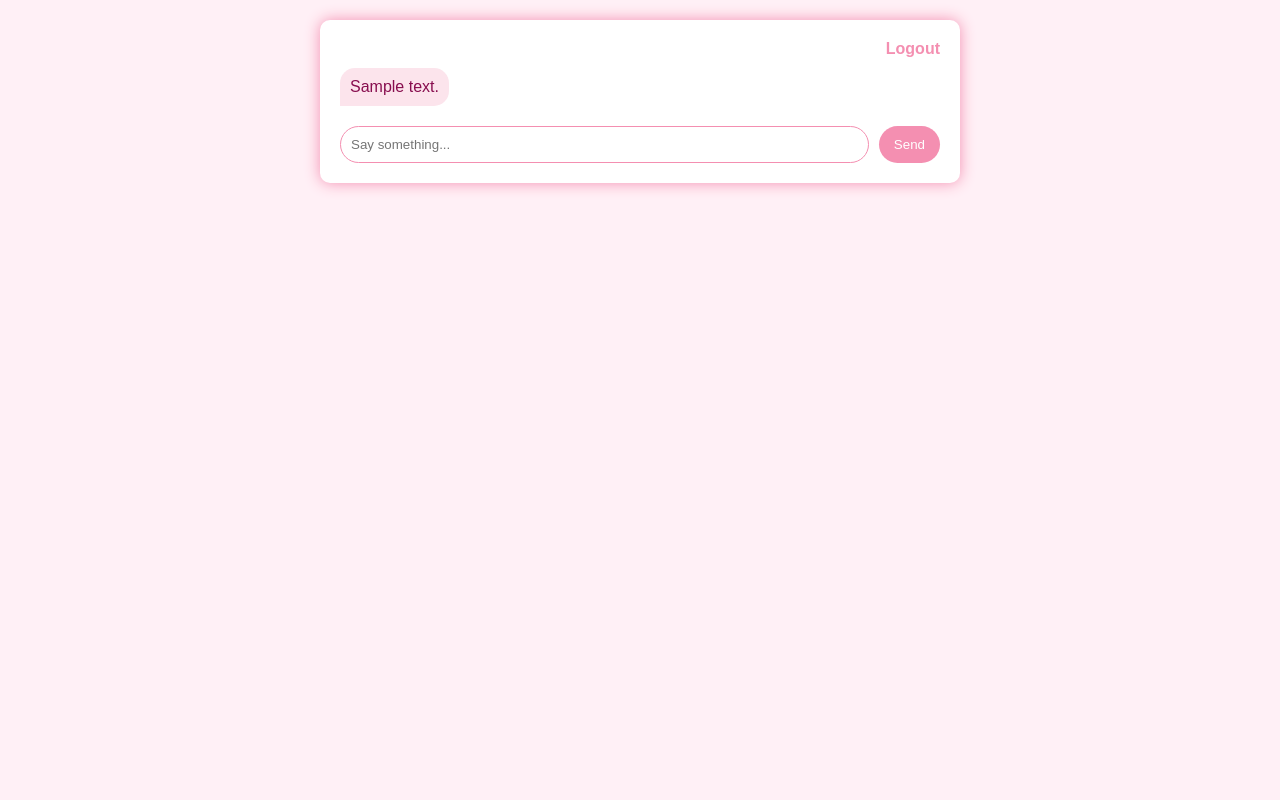
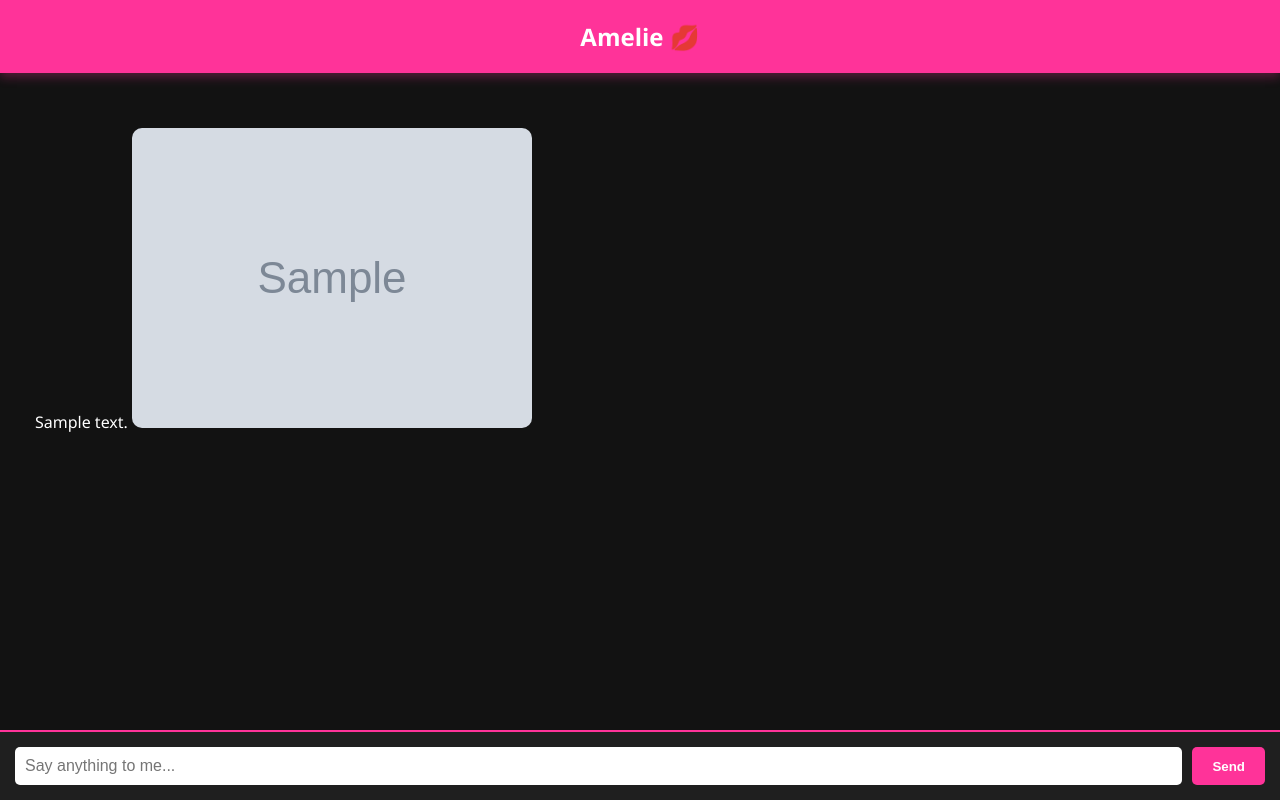
Before and after one commit to toji-exe/Amelie, a Flask app: template templates/index.html in a window 1280 px wide. Run offline with Flask 3, Linux system fonts and the light colour scheme; the template is opened without the code that fills it: most values are stand-ins (such as "Sample title", 1, 10 or a date in 2020); grey boxes marked "Sample" are stand-in pictures.

Commit message:
Update index.html

```diff
--- a/templates/index.html
+++ b/templates/index.html
@@ -1,40 +1,112 @@
 <!DOCTYPE html>
 <html lang="en">
 <head>
-    <meta charset="UTF-8" />
-    <title>Chat with Amelie</title>
+    <meta charset="UTF-8">
+    <title>Amelie 💋</title>
     <style>
-        body { font-family: Arial, sans-serif; background: #fff0f6; margin: 0; }
-        .chat-container { max-width: 600px; margin: 20px auto; padding: 20px; background: white; border-radius: 10px; box-shadow: 0 0 15px #f48fb1; }
-        .message { margin-bottom: 15px; }
-        .user { text-align: right; }
-        .user .text { display: inline-block; background: #f48fb1; color: white; padding: 10px; border-radius: 15px 15px 0 15px; max-width: 70%; }
-        .bot .text { display: inline-block; background: #fce4ec; color: #880e4f; padding: 10px; border-radius: 15px 15px 15px 0; max-width: 70%; }
-        form { display: flex; margin-top: 20px; }
-        input[type=text] { flex-grow: 1; padding: 10px; border-radius: 20px; border: 1px solid #f48fb1; }
-        button { background: #f48fb1; border: none; color: white; padding: 10px 15px; border-radius: 20px; margin-left: 10px; cursor: pointer; }
-        button:hover { background: #ec407a; }
-        img { max-width: 300px; border-radius: 10px; margin-top: 10px; }
-        .logout { text-align: right; margin-bottom: 10px; }
-        .logout a { color: #f48fb1; text-decoration: none; font-weight: bold; }
-        .logout a:hover { text-decoration: underline; }
+        body {
+            background-color: #121212;
+            font-family: 'Segoe UI', Tahoma, Geneva, Verdana, sans-serif;
+            color: #fff;
+            margin: 0;
+            padding: 0;
+            display: flex;
+            flex-direction: column;
+            height: 100vh;
+        }
+
+        header {
+            background-color: #ff3399;
+            padding: 20px;
+            text-align: center;
+            font-size: 24px;
+            font-weight: bold;
+            color: #fff;
+            box-shadow: 0 4px 10px rgba(255, 51, 153, 0.3);
+        }
+
+        .container {
+            flex: 1;
+            display: flex;
+            flex-direction: column;
+            padding: 20px;
+            overflow-y: auto;
+        }
+
+        .chat-bubble {
+            max-width: 75%;
+            padding: 15px;
+            margin: 10px 0;
+            border-radius: 15px;
+            line-height: 1.5;
+            position: relative;
+        }
+
+        .user {
+            background-color: #333;
+            align-self: flex-end;
+            border-bottom-right-radius: 0;
+        }
+
+        .amelie {
+            background-color: #ff3399;
+            align-self: flex-start;
+            border-bottom-left-radius: 0;
+        }
+
+        form {
+            background-color: #1f1f1f;
+            padding: 15px;
+            display: flex;
+            border-top: 2px solid #ff3399;
+        }
+
+        input[type="text"] {
+            flex: 1;
+            padding: 10px;
+            font-size: 16px;
+            border: none;
+            border-radius: 5px;
+            outline: none;
+        }
+
+        button {
+            padding: 10px 20px;
+            margin-left: 10px;
+            background-color: #ff3399;
+            color: #fff;
+            border: none;
+            border-radius: 5px;
+            font-weight: bold;
+            cursor: pointer;
+        }
+
+        img {
+            max-width: 100%;
+            border-radius: 10px;
+            margin-top: 10px;
+        }
     </style>
 </head>
 <body>
-    <div class="chat-container">
-        <div class="logout"><a href="/logout">Logout</a></div>
-        {% for msg in history %}
-            {% if msg.role == 'user' %}
-                <div class="message user"><div class="text">{{ msg.content }}</div></div>
-            {% else %}
-                <div class="message bot"><div class="text">{{ msg.content | safe }}</div></div>
-            {% endif %}
-        {% endfor %}
+    <header>Amelie 💋</header>
 
-        <form method="POST">
-            <input type="text" name="message" placeholder="Say something..." autocomplete="off" required />
-            <button type="submit">Send</button>
-        </form>
+    <div class="container">
+        {% if history %}
+            {% for msg in history %}
+                <div class="chat-bubble {{ msg.sender }}">
+                    {{ msg.text|safe }}
+                    {% if msg.image_url %}
+                        <img src="{{ msg.image_url }}" alt="Generated Image">
+                    {% endif %}
+                </div>
+            {% endfor %}
+        {% endif %}
     </div>
+
+    <form method="POST" enctype="multipart/form-data">
+        <input type="text" name="prompt" placeholder="Say anything to me..." autocomplete="off" required>
+        <button type="submit">Send</button>
+    </form>
 </body>
 </html>
```
